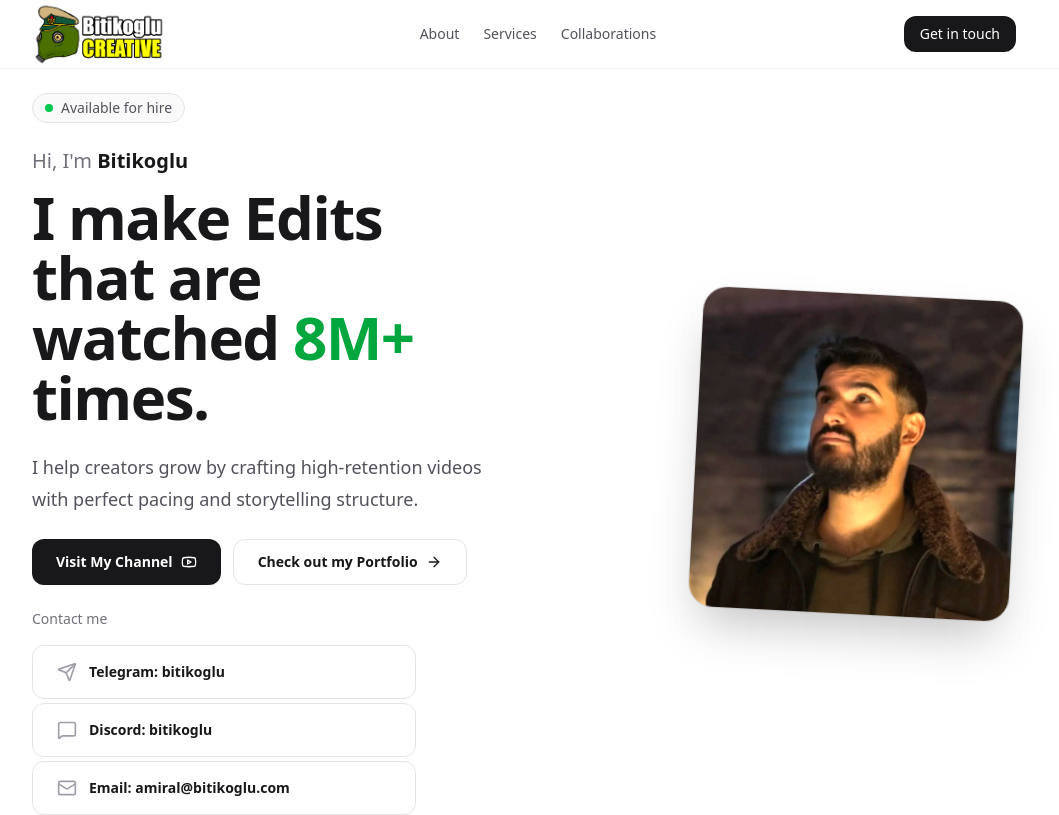
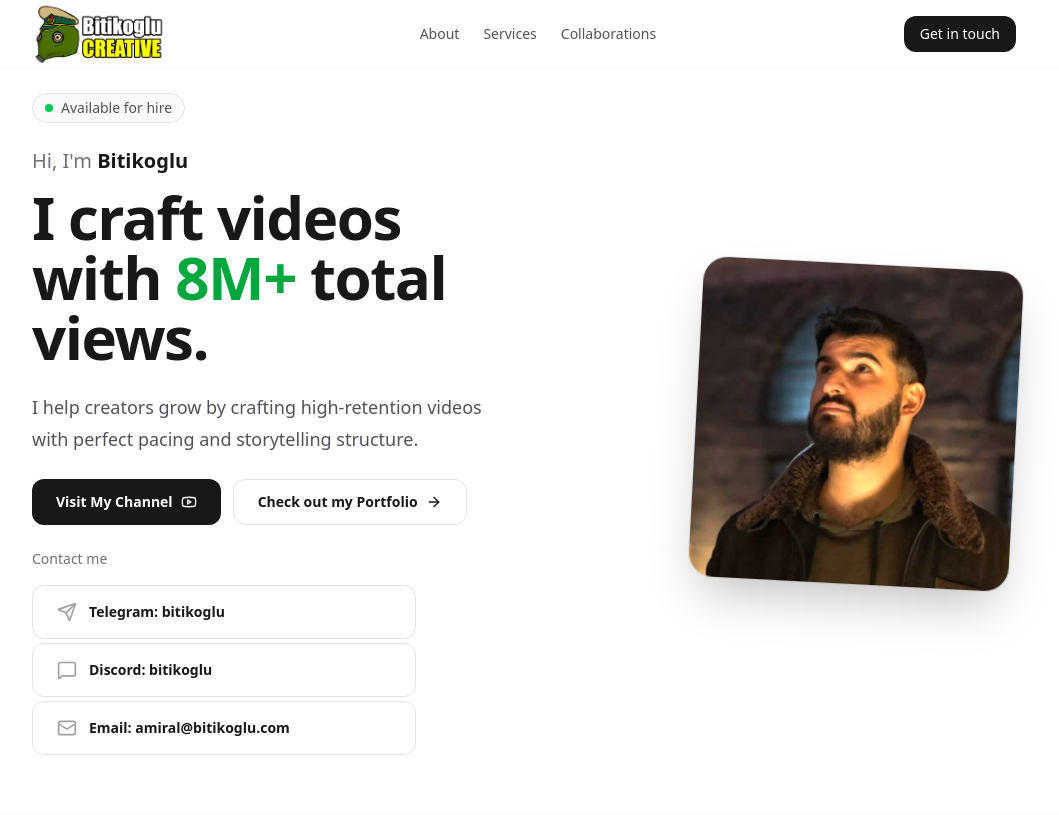
Before and after one commit to bitikoglu/bitikogluWeb, a Next.js app: page / in a window 1280 px wide. Shown: the top 815 px of the page, without its empty margins (116-1175 px from the left). Built offline with nearby package versions, Linux system fonts and the light colour scheme; no server answers.

Commit message:
hero title update

```diff
--- a/app/page.tsx
+++ b/app/page.tsx
@@ -59,11 +59,11 @@ export default async function Home() {
                   Hi, I&apos;m <NameCycler />
                 </h2>
                 <h1 className="text-4xl font-bold tracking-tight text-zinc-900 sm:text-5xl md:text-6xl dark:text-zinc-50">
-                  I make Edits that are watched{" "}
+                  I craft videos with{" "}
                   <span className="font-extrabold text-green-600 dark:text-green-400">
                     {myChannel?.views ? formatNumber(myChannel.views) : "8M+"}
                   </span>{" "}
-                  times.
+                  total views.
                 </h1>
               </div>
 
```
